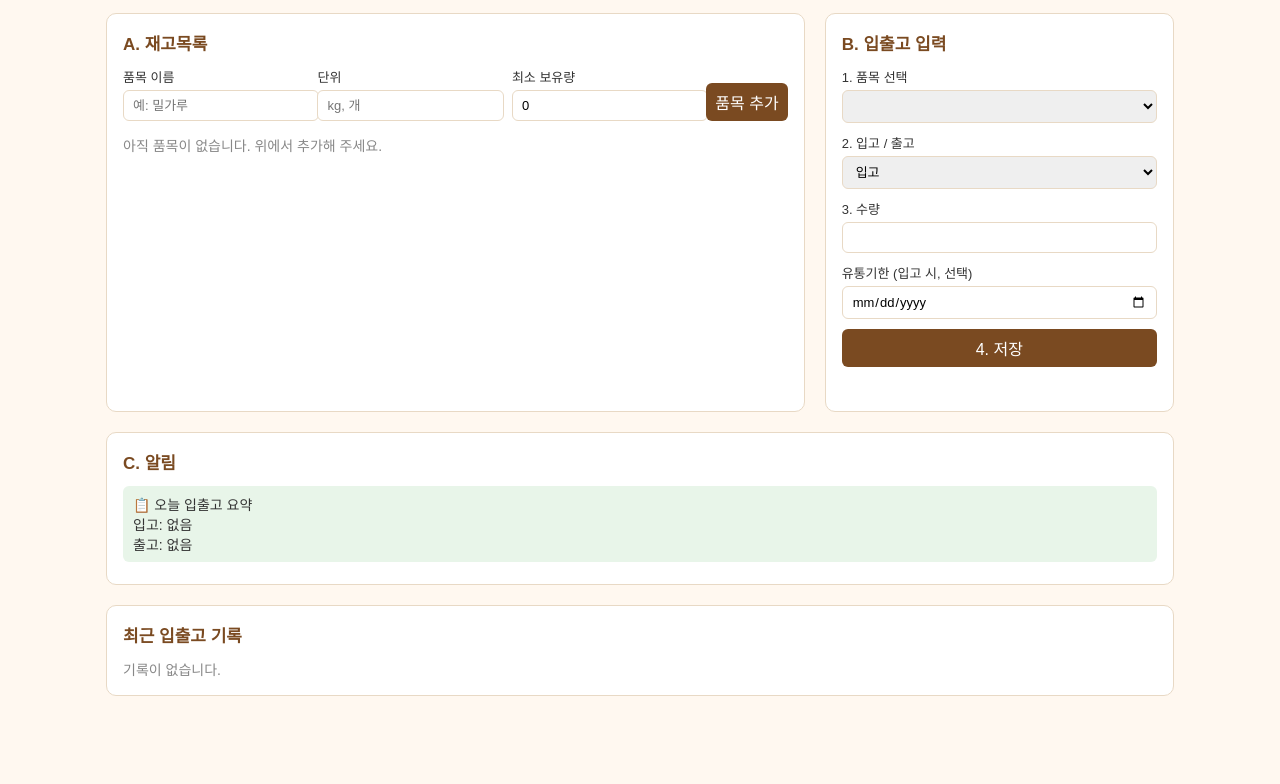
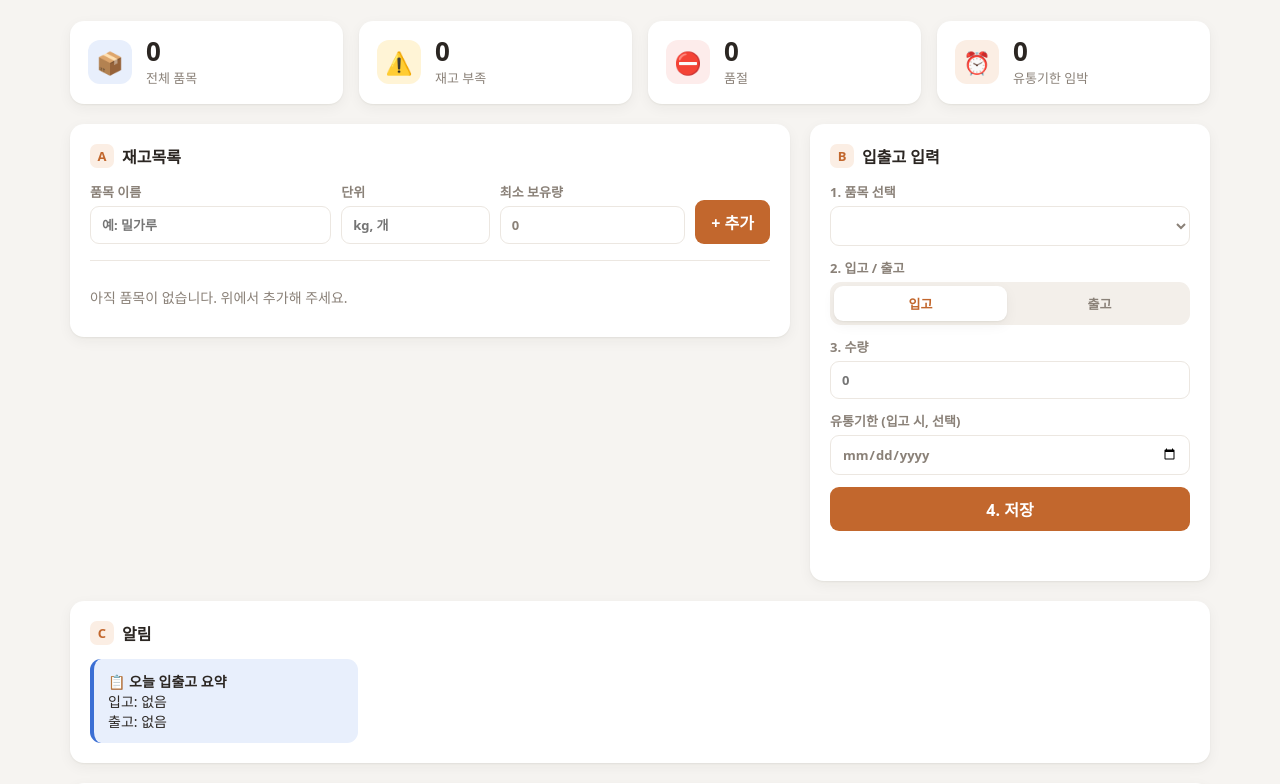
Before and after one commit to hwan2go/hom, a plain HTML site: page index.html in a window 1280 px wide. Shown: the part 68-852 px from the top of the page. Before the commit the page ends 800 px from the top, so only its background shows below. Drawn offline with Linux system fonts and the light colour scheme.

Commit message:
화면 디자인 개선: 요약 카드, 상태 배지, 입출고 전환 버튼
Co-Authored-By: Claude Sonnet 5.5 <noreply@anthropic.com>

```diff
--- a/index.html
+++ b/index.html
@@ -5,74 +5,122 @@
 <meta name="viewport" content="width=device-width, initial-scale=1">
 <title>빵집 재고 관리</title>
 <style>
-  :root { --bg:#fff8f0; --card:#fff; --line:#e8d9c5; --brown:#7a4a21; --warn:#d9534f; --amber:#e8a317; --ok:#2e7d32; }
+  :root {
+    --bg:#f6f4f1; --card:#ffffff; --line:#ece7e1; --text:#2b2622; --muted:#8a8178;
+    --primary:#c2672d; --primary-d:#a9551f; --primary-l:#fbeee4;
+    --red:#d64545; --red-l:#fdeceb; --amber:#c98a0b; --amber-l:#fff4d6; --green:#2f8f5b; --green-l:#e5f5ec; --blue:#3b6fd4; --blue-l:#e8effc;
+    --shadow:0 1px 2px rgba(40,30,20,.06), 0 4px 14px rgba(40,30,20,.05);
+  }
   * { box-sizing:border-box; }
-  body { margin:0; font-family:"Malgun Gothic",sans-serif; background:var(--bg); color:#333; }
-  header { background:var(--brown); color:#fff; padding:16px 24px; font-size:20px; font-weight:bold; }
-  main { max-width:1100px; margin:20px auto; padding:0 16px; display:grid; gap:20px; grid-template-columns:2fr 1fr; }
-  section { background:var(--card); border:1px solid var(--line); border-radius:10px; padding:16px; }
-  section.wide { grid-column:1 / -1; }
-  h2 { margin:0 0 12px; font-size:17px; color:var(--brown); }
+  body { margin:0; font-family:"Pretendard","Malgun Gothic",system-ui,sans-serif; background:var(--bg); color:var(--text); }
+  header { background:var(--card); border-bottom:1px solid var(--line); padding:14px 28px; display:flex; align-items:center; gap:12px; position:sticky; top:0; z-index:5; }
+  .logo { width:36px; height:36px; border-radius:10px; background:var(--primary-l); display:grid; place-items:center; font-size:20px; }
+  header h1 { font-size:18px; margin:0; }
+  header small { color:var(--muted); margin-left:auto; }
+  main { max-width:1180px; margin:24px auto 60px; padding:0 20px; display:grid; gap:20px; }
+
+  /* 요약 카드 */
+  .stats { display:grid; grid-template-columns:repeat(4,1fr); gap:16px; }
+  .stat { background:var(--card); border-radius:14px; box-shadow:var(--shadow); padding:16px 18px; display:flex; align-items:center; gap:14px; }
+  .stat .ic { width:44px; height:44px; border-radius:12px; display:grid; place-items:center; font-size:22px; }
+  .stat b { display:block; font-size:26px; line-height:1.1; }
+  .stat span { color:var(--muted); font-size:13px; }
+
+  .grid { display:grid; grid-template-columns:1.8fr 1fr; gap:20px; align-items:start; }
+  section { background:var(--card); border-radius:14px; box-shadow:var(--shadow); padding:20px; }
+  h2 { margin:0 0 14px; font-size:16px; display:flex; align-items:center; gap:8px; }
+  h2 i { font-style:normal; background:var(--primary-l); color:var(--primary); width:24px; height:24px; border-radius:7px; display:grid; place-items:center; font-size:13px; font-weight:700; }
+
   table { width:100%; border-collapse:collapse; font-size:14px; }
-  th, td { padding:8px; border-bottom:1px solid var(--line); text-align:left; }
-  th { background:#faf0e2; }
-  tr.low td { background:#fdecea; }
-  tr.zero td { background:#f8d7d5; font-weight:bold; }
-  input, select, button { font:inherit; padding:7px 9px; border:1px solid var(--line); border-radius:6px; }
-  button { background:var(--brown); color:#fff; border:none; cursor:pointer; }
-  button.small { background:#bbb; padding:3px 8px; font-size:12px; }
-  button.small.confirm { background:var(--warn); }
-  form { display:grid; gap:10px; }
-  label { display:grid; gap:4px; font-size:13px; }
-  .row { display:flex; gap:8px; flex-wrap:wrap; align-items:end; }
-  .row label { flex:1; min-width:110px; }
-  .alert { padding:8px 10px; border-radius:6px; margin-bottom:6px; font-size:14px; }
-  .alert.zero { background:#f8d7d5; } .alert.low { background:#fdecea; }
-  .alert.exp { background:#fff3cd; } .alert.info { background:#e8f5e9; }
-  .empty { color:#888; font-size:14px; }
-  .msg { font-size:13px; min-height:18px; color:var(--warn); }
-  @media (max-width:800px){ main{ grid-template-columns:1fr; } }
+  th { color:var(--muted); font-weight:600; font-size:12px; text-transform:none; text-align:left; padding:8px 10px; border-bottom:1px solid var(--line); }
+  td { padding:11px 10px; border-bottom:1px solid var(--line); }
+  tr:last-child td { border-bottom:none; }
+  tbody tr:hover { background:#faf8f5; }
+  .name { font-weight:600; }
+
+  .badge { display:inline-block; white-space:nowrap; padding:3px 10px; border-radius:999px; font-size:12px; font-weight:600; }
+  .b-ok { background:var(--green-l); color:var(--green); }
+  .b-low { background:var(--amber-l); color:var(--amber); }
+  .b-zero { background:var(--red-l); color:var(--red); }
+  .b-in { background:var(--blue-l); color:var(--blue); }
+  .b-out { background:var(--primary-l); color:var(--primary); }
+
+  input, select { font:inherit; width:100%; padding:9px 11px; border:1px solid var(--line); border-radius:9px; background:#fff; color:inherit; }
+  input:focus, select:focus { outline:2px solid var(--primary-l); border-color:var(--primary); }
+  button { font:inherit; font-weight:600; cursor:pointer; border:none; border-radius:9px; padding:10px 16px; background:var(--primary); color:#fff; }
+  button:hover { background:var(--primary-d); }
+  button.small { white-space:nowrap; background:#f0ece7; color:var(--muted); padding:4px 10px; font-size:12px; }
+  button.small:hover { background:#e6e0d9; }
+  button.small.confirm { background:var(--red); color:#fff; }
+  form { display:grid; gap:12px; }
+  label { display:grid; gap:5px; font-size:13px; color:var(--muted); font-weight:600; }
+  .row { display:grid; grid-template-columns:1.3fr .8fr 1fr auto; gap:10px; align-items:end; margin-bottom:16px; padding-bottom:16px; border-bottom:1px solid var(--line); }
+  .seg { display:grid; grid-template-columns:1fr 1fr; gap:6px; background:#f3efea; padding:4px; border-radius:11px; }
+  .seg button { background:transparent; color:var(--muted); padding:8px; }
+  .seg button.on { background:#fff; color:var(--primary); box-shadow:var(--shadow); }
+  .msg { font-size:13px; min-height:18px; color:var(--red); }
+
+  .alerts { display:grid; grid-template-columns:repeat(auto-fill,minmax(260px,1fr)); gap:10px; }
+  .alert { padding:12px 14px; border-radius:11px; font-size:14px; border-left:4px solid; }
+  .alert.zero { background:var(--red-l); border-color:var(--red); }
+  .alert.low { background:var(--amber-l); border-color:var(--amber); }
+  .alert.exp { background:#fff0e3; border-color:var(--primary); }
+  .alert.info { background:var(--blue-l); border-color:var(--blue); }
+  .alert.good { background:var(--green-l); border-color:var(--green); }
+  .empty { color:var(--muted); font-size:14px; padding:10px 0; }
+
+  @media (max-width:900px){ .stats{grid-template-columns:repeat(2,1fr);} .grid{grid-template-columns:1fr;} .row{grid-template-columns:1fr 1fr;} }
 </style>
 </head>
 <body>
-<header>🥐 빵집 재고 관리</header>
+<header>
+  <div class="logo">🥐</div><h1>빵집 재고 관리</h1><small id="todayLabel"></small>
+</header>
 <main>
 
+  <div class="stats" id="stats"></div>
+
+  <div class="grid">
     <!-- 섹션 A. 재고목록 -->
     <section id="listSec">
-    <h2>A. 재고목록</h2>
-    <form id="addForm" class="row" style="margin-bottom:14px">
+      <h2><i>A</i>재고목록</h2>
+      <form id="addForm" class="row">
         <label>품목 이름<input id="aName" required placeholder="예: 밀가루"></label>
-      <label>단위<input id="aUnit" required placeholder="kg, 개" size="6"></label>
+        <label>단위<input id="aUnit" required placeholder="kg, 개"></label>
         <label>최소 보유량<input id="aMin" type="number" min="0" step="any" required value="0"></label>
-      <button>품목 추가</button>
+        <button>+ 추가</button>
       </form>
       <div id="listBox"></div>
     </section>
 
     <!-- 섹션 B. 입출고 입력 -->
     <section id="ioSec">
-    <h2>B. 입출고 입력</h2>
+      <h2><i>B</i>입출고 입력</h2>
       <form id="ioForm">
         <label>1. 품목 선택<select id="ioItem" required></select></label>
         <label>2. 입고 / 출고
-        <select id="ioType"><option value="in">입고</option><option value="out">출고</option></select>
+          <div class="seg">
+            <button type="button" id="segIn" class="on">입고</button>
+            <button type="button" id="segOut">출고</button>
+          </div>
         </label>
-      <label>3. 수량<input id="ioQty" type="number" min="0" step="any" required></label>
+        <input type="hidden" id="ioType" value="in">
+        <label>3. 수량<input id="ioQty" type="number" min="0" step="any" required placeholder="0"></label>
         <label id="expWrap">유통기한 (입고 시, 선택)<input id="ioExp" type="date"></label>
         <button>4. 저장</button>
         <div class="msg" id="ioMsg"></div>
       </form>
     </section>
+  </div>
 
   <!-- 섹션 C. 알림 -->
-  <section id="alertSec" class="wide">
-    <h2>C. 알림</h2>
-    <div id="alertBox"></div>
+  <section id="alertSec">
+    <h2><i>C</i>알림</h2>
+    <div class="alerts" id="alertBox"></div>
   </section>
 
-  <section class="wide">
-    <h2>최근 입출고 기록</h2>
+  <section>
+    <h2><i>≡</i>최근 입출고 기록</h2>
     <div id="logBox"></div>
   </section>
 </main>
@@ -80,10 +128,9 @@
 <script>
 const KEY = "bakery-stock-v1";
 const EXPIRE_DAYS = 3; // 유통기한 임박 기준(일)
+const LOW_QTY = 5;     // 수량이 이 값 이하이면 알림에 표시
 let data = { items: [], logs: [] };
 let pendingDel = null;
-const LOW_QTY = 5; // 수량이 이 값 이하이면 알림에 표시
-const isLow = i => i.qty <= Math.max(i.min, LOW_QTY);
 
 try { data = JSON.parse(localStorage.getItem(KEY)) || data; } catch (e) {}
 if (!Array.isArray(data.items) || !Array.isArray(data.logs)) data = { items: [], logs: [] };
@@ -92,15 +139,33 @@ const $ = id => document.getElementById(id);
 const esc = s => String(s).replace(/[&<>"']/g, c => ({'&':'&amp;','<':'&lt;','>':'&gt;','"':'&quot;',"'":'&#39;'}[c]));
 const today = () => { const d = new Date(); return d.getFullYear()+"-"+String(d.getMonth()+1).padStart(2,"0")+"-"+String(d.getDate()).padStart(2,"0"); };
 const daysLeft = exp => Math.round((new Date(exp+"T00:00:00") - new Date(today()+"T00:00:00")) / 86400000);
+const isLow = i => i.qty <= Math.max(i.min, LOW_QTY);
+const isExpiring = i => i.expiry && i.qty > 0 && daysLeft(i.expiry) <= EXPIRE_DAYS;
 
 function render() {
+  $("todayLabel").textContent = today();
+
+  // 요약 카드
+  const total = data.items.length;
+  const zero = data.items.filter(i => i.qty <= 0).length;
+  const low = data.items.filter(i => i.qty > 0 && isLow(i)).length;
+  const exp = data.items.filter(isExpiring).length;
+  const card = (ic, bg, color, num, label) => `<div class="stat"><div class="ic" style="background:${bg};color:${color}">${ic}</div><div><b>${num}</b><span>${label}</span></div></div>`;
+  $("stats").innerHTML =
+    card("📦","var(--blue-l)","var(--blue)",total,"전체 품목") +
+    card("⚠️","var(--amber-l)","var(--amber)",low,"재고 부족") +
+    card("⛔","var(--red-l)","var(--red)",zero,"품절") +
+    card("⏰","var(--primary-l)","var(--primary)",exp,"유통기한 임박");
+
   // A. 재고목록
+  const status = i => i.qty <= 0 ? '<span class="badge b-zero">품절</span>' : isLow(i) ? '<span class="badge b-low">부족</span>' : '<span class="badge b-ok">정상</span>';
   $("listBox").innerHTML = data.items.length ? `
-    <table><tr><th>품목</th><th>현재 수량</th><th>유통기한</th><th>최소 보유량</th><th></th></tr>
-    ${data.items.map(i => `<tr class="${i.qty<=0?'zero':isLow(i)?'low':''}">
-      <td>${esc(i.name)}</td><td>${i.qty} ${esc(i.unit)}</td><td>${i.expiry||"-"}</td>
-      <td>${i.min} ${esc(i.unit)}</td><td><button class="small${pendingDel===i.id?' confirm':''}" data-del="${i.id}">${pendingDel===i.id?'정말 삭제?':'삭제'}</button></td></tr>`).join("")}
-    </table>` : `<div class="empty">아직 품목이 없습니다. 위에서 추가해 주세요.</div>`;
+    <table><thead><tr><th>품목</th><th>현재 수량</th><th>유통기한</th><th>최소 보유량</th><th>상태</th><th></th></tr></thead><tbody>
+    ${data.items.map(i => `<tr>
+      <td class="name">${esc(i.name)}</td><td>${i.qty} ${esc(i.unit)}</td><td>${i.expiry||"-"}</td>
+      <td>${i.min} ${esc(i.unit)}</td><td>${status(i)}</td>
+      <td><button class="small${pendingDel===i.id?' confirm':''}" data-del="${i.id}">${pendingDel===i.id?'정말 삭제?':'삭제'}</button></td></tr>`).join("")}
+    </tbody></table>` : `<div class="empty">아직 품목이 없습니다. 위에서 추가해 주세요.</div>`;
 
   // B. 품목 선택 목록
   const cur = $("ioItem").value;
@@ -110,23 +175,24 @@ function render() {
   // C. 알림
   const a = [];
   data.items.forEach(i => {
-    if (i.qty <= 0) a.push(`<div class="alert zero">⛔ 품절: ${esc(i.name)}</div>`);
-    else if (isLow(i)) a.push(`<div class="alert low">⚠️ 재고 부족: ${esc(i.name)} (${i.qty}${esc(i.unit)} 남음)</div>`);
+    if (i.qty <= 0) a.push(`<div class="alert zero">⛔ <b>품절</b> · ${esc(i.name)}</div>`);
+    else if (isLow(i)) a.push(`<div class="alert low">⚠️ <b>재고 부족</b> · ${esc(i.name)} (${i.qty}${esc(i.unit)} 남음)</div>`);
     if (i.expiry && i.qty > 0) {
       const d = daysLeft(i.expiry);
-      if (d < 0) a.push(`<div class="alert exp">⏰ 유통기한 지남: ${esc(i.name)} (${i.expiry})</div>`);
-      else if (d <= EXPIRE_DAYS) a.push(`<div class="alert exp">⏰ 유통기한 임박: ${esc(i.name)} (${d}일 남음, ${i.expiry})</div>`);
+      if (d < 0) a.push(`<div class="alert exp">⏰ <b>유통기한 지남</b> · ${esc(i.name)} (${i.expiry})</div>`);
+      else if (d <= EXPIRE_DAYS) a.push(`<div class="alert exp">⏰ <b>유통기한 임박</b> · ${esc(i.name)} (${d}일 남음, ${i.expiry})</div>`);
     }
   });
+  if (!a.length && data.items.length) a.push(`<div class="alert good">✅ 모든 재고가 정상입니다.</div>`);
   const t = data.logs.filter(l => l.date === today());
   const sum = type => { const m = {}; t.filter(l=>l.type===type).forEach(l => m[l.name+"|"+l.unit] = (m[l.name+"|"+l.unit]||0)+l.qty);
     return Object.entries(m).map(([k,v]) => k.split("|")[0]+" "+v+k.split("|")[1]).join(", ") || "없음"; };
-  a.push(`<div class="alert info">📋 오늘 입출고 요약<br>입고: ${esc(sum("in"))}<br>출고: ${esc(sum("out"))}</div>`);
+  a.push(`<div class="alert info">📋 <b>오늘 입출고 요약</b><br>입고: ${esc(sum("in"))}<br>출고: ${esc(sum("out"))}</div>`);
   $("alertBox").innerHTML = a.join("");
 
   // 기록
-  $("logBox").innerHTML = data.logs.length ? `<table><tr><th>날짜</th><th>품목</th><th>구분</th><th>수량</th></tr>
-    ${data.logs.slice(-15).reverse().map(l => `<tr><td>${l.date}</td><td>${esc(l.name)}</td><td>${l.type==="in"?"입고":"출고"}</td><td>${l.qty} ${esc(l.unit)}</td></tr>`).join("")}</table>`
+  $("logBox").innerHTML = data.logs.length ? `<table><thead><tr><th>날짜</th><th>품목</th><th>구분</th><th>수량</th></tr></thead><tbody>
+    ${data.logs.slice(-15).reverse().map(l => `<tr><td>${l.date}</td><td class="name">${esc(l.name)}</td><td><span class="badge ${l.type==="in"?"b-in":"b-out"}">${l.type==="in"?"입고":"출고"}</span></td><td>${l.qty} ${esc(l.unit)}</td></tr>`).join("")}</tbody></table>`
     : `<div class="empty">기록이 없습니다.</div>`;
 }
 
@@ -144,7 +210,14 @@ $("listBox").onclick = e => {
   pendingDel = null; save(); render();
 };
 
-$("ioType").onchange = () => { $("expWrap").style.display = $("ioType").value === "in" ? "" : "none"; };
+function setType(type) {
+  $("ioType").value = type;
+  $("segIn").classList.toggle("on", type === "in");
+  $("segOut").classList.toggle("on", type === "out");
+  $("expWrap").style.display = type === "in" ? "" : "none";
+}
+$("segIn").onclick = () => setType("in");
+$("segOut").onclick = () => setType("out");
 
 $("ioForm").onsubmit = e => {
   e.preventDefault();
```
Lines whose indentation alone changed are shown as unchanged.
